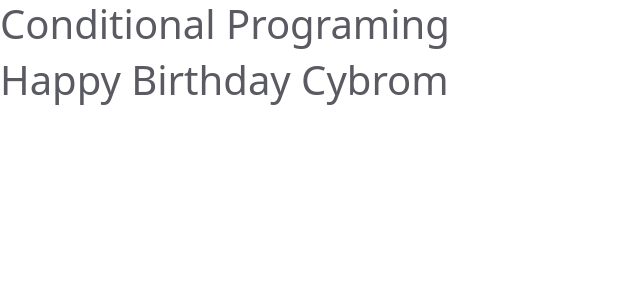
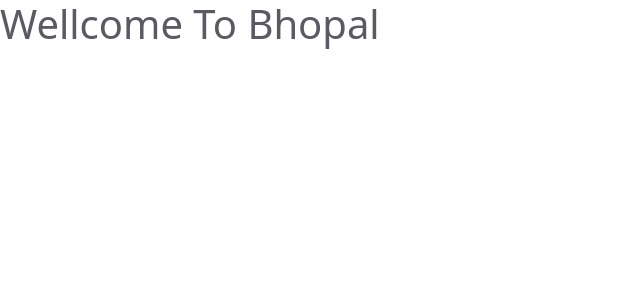
Before and after one commit to rahullokhande123/React_codes, a React (Vite) app: page / in a window 1280 px wide. Shown: the top 300 px of the page, without its empty margins (0-640 px from the left). Built offline with nearby package versions, Linux system fonts and the light colour scheme.

Commit message:
Conditions

```diff
--- a/src/App.jsx
+++ b/src/App.jsx
@@ -1,19 +1,10 @@
-import Cybrom from "./Cybrom";
-import Birthday from "./Birthday";
-import { useState } from "react";
-import Loader from "./Loader";
+import College from "./College";
 
 const App=()=>{
-const [myvalue,setmyvalue]=useState(false);
-setTimeout(()=>{
-  setmyvalue(true)
-},5000)
-
-return(
-  <>
-  <h1>Conditional Programing</h1>
-  {myvalue ? <Birthday/> : <Cybrom/>}
-  </>
-)
+  return(
+    <>
+    <College myVal={true}/>
+    </>
+  )
 }
 export default App;
--- a/src/Birthday.jsx
+++ /dev/null
@@ -1,8 +0,0 @@
-const Birthday=()=>{
-    return(
-      <>
-      <h1>Happy Birthday Cybrom</h1>
-      </>
-    )
-  }
-  export default Birthday;
--- a/src/Loader.jsx
+++ /dev/null
@@ -1,19 +0,0 @@
-const Loader=()=>{
-    return(
-        <>
-
-
-
-        render(<Hearts
-  height="80"
-  width="80"
-  color="#4fa94d"
-  ariaLabel="hearts-loading"
-  wrapperStyle={{}}
-  wrapperClass=""
-  visible={true}
-  />)
-        </>
-    )
-}
-export default Loader;
```
Also changed, not shown: src/College.jsx (line endings or trailing spaces).
